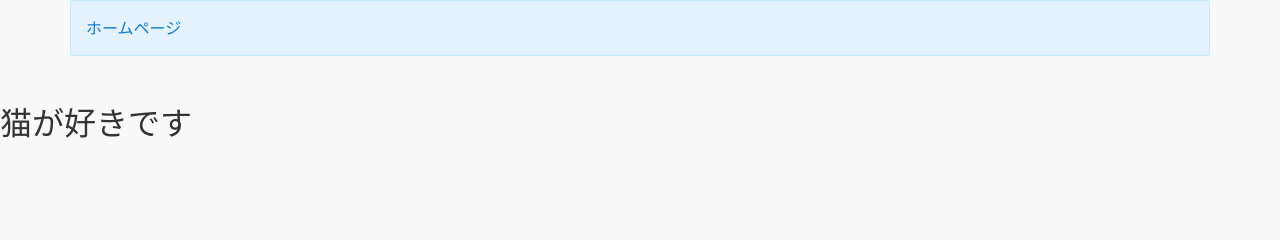
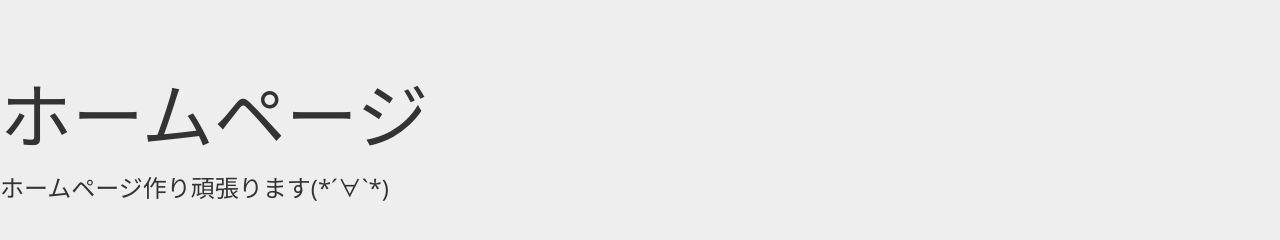
Before and after one commit to g1527066/2016web2-3, a plain HTML site: page index.html in a window 1280 px wide. Drawn offline with nearby package versions, Linux system fonts and the light colour scheme.

Commit message:
Update index.html

```diff
--- a/index.html
+++ b/index.html
@@ -18,10 +18,10 @@
     <![endif]-->
   </head>
   <body>
-<div class="container">
-<div class="alert alert-info" role="alert">ホームページ</div>
+<div class="jumbotron">
+	<h1>ホームページ</h1>
+	<p>ホームページ作り頑張ります(*´∀`*)</p>
 </div>
-  <h1>猫が好きです</h1>
     <!-- jQuery (necessary for Bootstrap's JavaScript plugins) -->
     <script src="https://ajax.googleapis.com/ajax/libs/jquery/1.12.4/jquery.min.js"></script>
     <!-- Include all compiled plugins (below), or include individual files as needed -->
```
